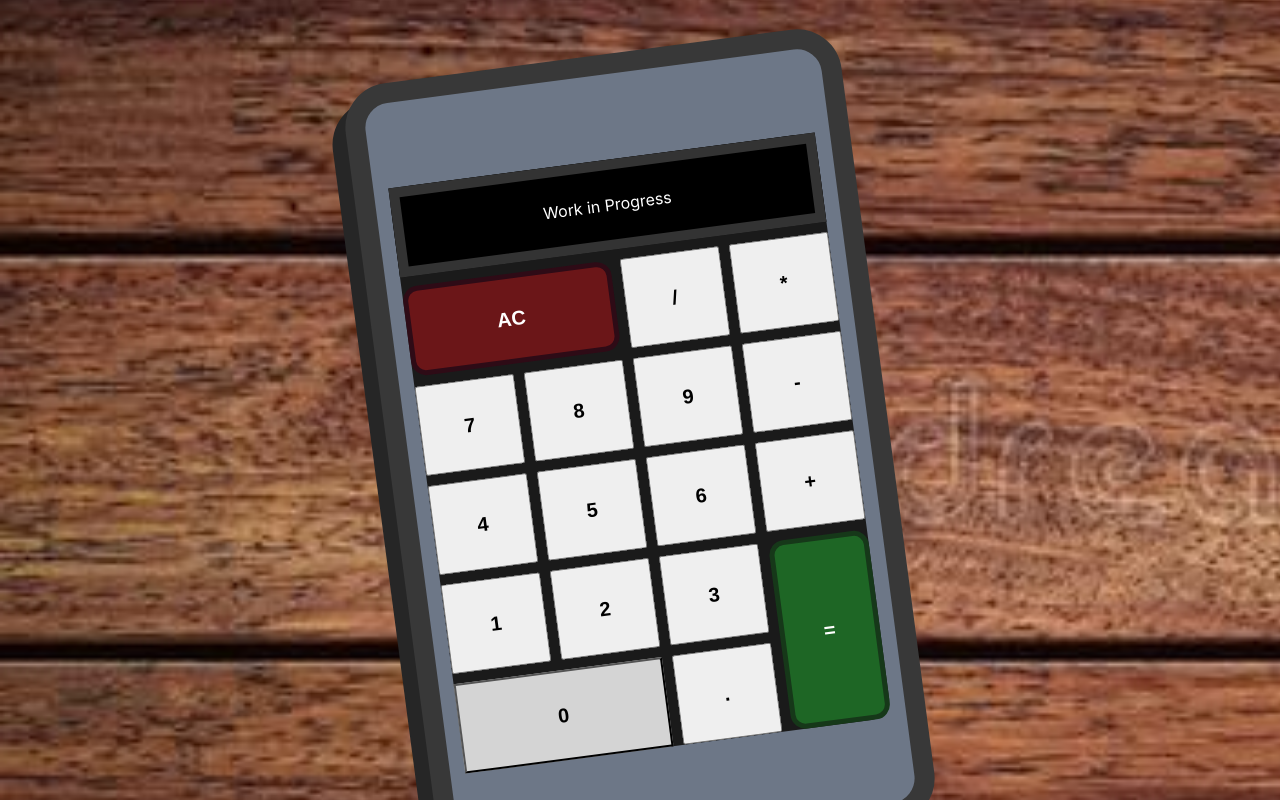
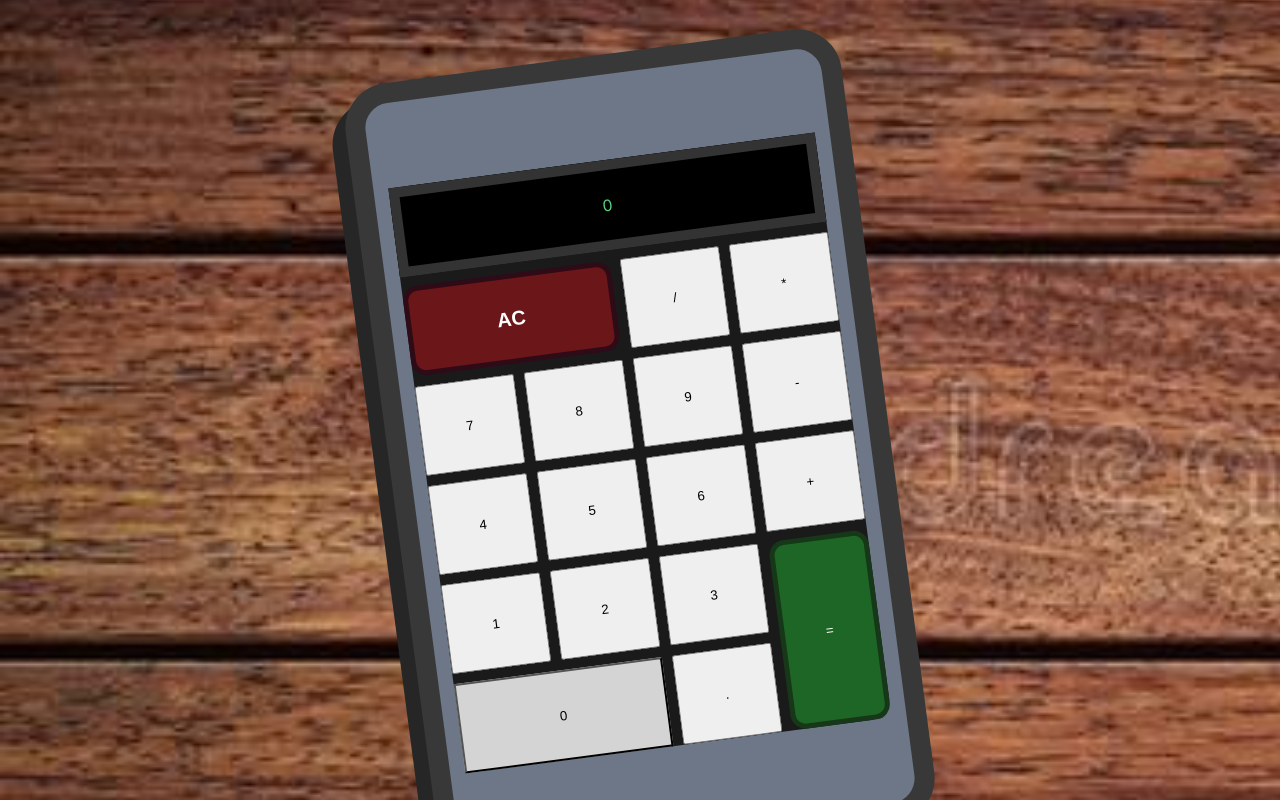
Before and after one commit to Danieda/Fcc-FrontEnd-React-Redux-Certificate, a Next.js app: page /projects/calculator in a window 1280 px wide. Shown: the part 660-1460 px from the top of the page. Built offline with nearby package versions, Linux system fonts and the light colour scheme.

Commit message:
Calculator input working but bugged.

```diff
--- a/pages/projects/calculator.jsx
+++ b/pages/projects/calculator.jsx
@@ -9,30 +9,76 @@ import mexp from 'math-expression-evaluator'
 
 
 const ADD = "ADD"
+const CLEAR = "CLEAR"
+const EQUALS =" EQUALS"
+
+const MATH_SYMBOLS = ['*', '/', '-', '+']
+const DISSALLOWED_OPERATIONS = [['.', '.']]
 
 let display = '0'
 let previousResult = undefined
 let operations = []
 let errorMessage = ''
 
-const addInput = (input) => {
+const addInput = (_input) => {
 return{
-  input:input
+  type: ADD,
+  _input:_input
 }
 }
+const InitiateEquals = (_equal) => {
+  return{
+    type: EQUALS,
+    _equal:_equal
+  }
+}
 
+const InitiateClear = (_clear) => {
+return{
+  type: CLEAR,
+  _clear:_clear
+}
+}
 const inputReducer = (state = '', action) => {
 switch(action.type)
 {
   case ADD:{
-    return(state)
+    return(
+
+addOperation(action._input)
+
+    )
+  }
+
+  case CLEAR: {
+    return(
+      equals()
+    )
+  }
+
+  case CLEAR: {
+    return(
+      allClear()
+    )
   }
   default:{
-    return("def")
+    return(state = "...")
   }
 }
 }
 
+function disallowedOperation(op) {
+  return (
+    DISSALLOWED_OPERATIONS.filter((disallowedOps) => {
+      let previousOperation = disallowedOps[0]
+      let newOperation = disallowedOps[1]
+      return (
+        previousOperation === operations[operations.length - 1] &&
+        newOperation === op
+      )
+    }).length > 0
+  )
+}
 function addOperation(op) {
   if (operations.length > 0 && disallowedOperation(op)) {
     return
@@ -44,6 +90,7 @@ function addOperation(op) {
   errorMessage = ''
   display = operations.join('')
 }
+
 function allClear() {
   errorMessage = ''
   operations = []
@@ -79,24 +126,24 @@ class Structure extends React.Component {
           <div id={styles.calcBox}>
             <div id={styles.container} className="columns">
 
-              <div id={styles.result}>Work in Progress</div>
-              <button id={styles.AC}><h2>AC</h2></button>
-              <button><h2 id={styles.num}>/</h2></button>
-              <button><h2 id={styles.num}>*</h2></button>
-              <button><h2 id={styles.num}>7</h2></button>
-              <button><h2 id={styles.num}>8</h2></button>
-              <button><h2 id={styles.num} >9</h2></button>
-              <button><h2 id={styles.num}>-</h2></button>
-              <button><h2 id={styles.num}>4</h2></button>
-              <button><h2 id={styles.num}>5</h2></button>
-              <button><h2 id={styles.num}>6</h2></button>
-              <button><h2 id={styles.num}>+</h2></button>
-              <button><h2 id={styles.num}>1</h2></button>
-              <button><h2 id={styles.num}>2</h2></button>
-              <button><h2 id={styles.num}>3</h2></button>
-              <button id={styles.zero}><h2>0</h2></button>
-              <button><h2>.</h2></button>
-              <button id={styles.equals}><h2>=</h2></button>
+              <div id={styles.result}>{display}</div>
+             <button id={styles.AC}><h2>AC</h2></button>
+              <button id={styles.num} value={'/'} onClick={(e) => this.props.input(e, "value")}>/</button>
+              <button id={styles.num} value={'*'} onClick={(e) => this.props.input(e, "value")}>*</button>
+              <button id={styles.num} value={'7'} onClick={(e) => this.props.input(e, "value")}>7</button>
+              <button id={styles.num} value={'8'} onClick={(e) => this.props.input(e, "value")}>8</button>
+              <button id={styles.num} value={'9'} onClick={(e) => this.props.input(e, "value")}>9</button>
+              <button id={styles.num} value={'-'} onClick={(e) => this.props.input(e, "value")}>-</button>
+              <button id={styles.num} value={'4'} onClick={(e) => this.props.input(e, "value")}>4</button>
+              <button id={styles.num} value={'5'} onClick={(e) => this.props.input(e, "value")}>5</button>
+              <button id={styles.num} value={'6'} onClick={(e) => this.props.input(e, "value")}>6</button>
+              <button id={styles.num} value={'+'} onClick={(e) => this.props.input(e, "value")}>+</button>
+              <button id={styles.num} value={'1'} onClick={(e) => this.props.input(e, "value")}>1</button>
+              <button id={styles.num} value={'2'} onClick={(e) => this.props.input(e, "value")}>2</button>
+              <button id={styles.num} value={'3'} onClick={(e) => this.props.input(e, "value")}>3</button>
+              <button id={styles.zero} value={'0'} onClick={this.props.input}>0</button>
+              <button id={styles.num} value={'.'} onClick={(e) => this.props.input(e, "value")}>.</button>
+              <button id={styles.equals} value={'='} onClick={(e) => this.props.input(e, "value")}>=</button>
 
             </div>
           </div>
@@ -113,18 +160,33 @@ class Structure extends React.Component {
 class Calculator extends React.Component {
   constructor(props) {
     super(props)
+    this.state= {
+      value: ''
+    }
     this.inputHandler = this.inputHandler.bind(this)
+    this.resultHandler = this.resultHandler.bind(this)
+    this.resultHandler = this.resultHandler.bind(this)
   }
 
-  inputHandler(){
-  this.props.addInput(this.props.additive);
+  inputHandler(e){
+
+  e.preventDefault()
+  this.setState({
+    value: e.target.value
+  })
+  this.props.submitNewInput(this.state.value);
   }
-
+ clearHandler(){
+   this.props.startClear()
+ }
+ resultHandler(){
+   this.props.result()
+ }
   render() {
     return (
       <div>
 
-        <Structure input={this.inputHandler}/>
+        <Structure value={this.state.value} input={this.inputHandler} result={this.resultHandler} clear={this.props.clearHandler}/>
 
 
       </div>
@@ -140,8 +202,14 @@ const mapStateToProps = (state)=>{
 
 const mapDispatchToProps = (dispatch) => {
   return{
-    submitNewInput : (input) => {
-      dispatch(addInput(input))
+    submitNewInput : (_input) => {
+      dispatch(addInput(_input))
+   },
+    startClear: (_clear) => {
+      dispatch(InitiateClear(_clear))
+    },
+    result: (_equal) => {
+      dispatch(InitiateEquals(_equal))
     }
   }
 }
--- a/styles/calculator.module.css
+++ b/styles/calculator.module.css
@@ -60,4 +60,7 @@ border-radius: 15px;
    align-items: center;
    justify-content: center;
 
+   overflow: hidden;
+overflow-y: scroll;
+color: #5ad17a;
 }
```
Also changed, not shown: pages/projects/quotes.jsx (+0 -15 lines), fodder/quoteList.js (line endings or trailing spaces).
